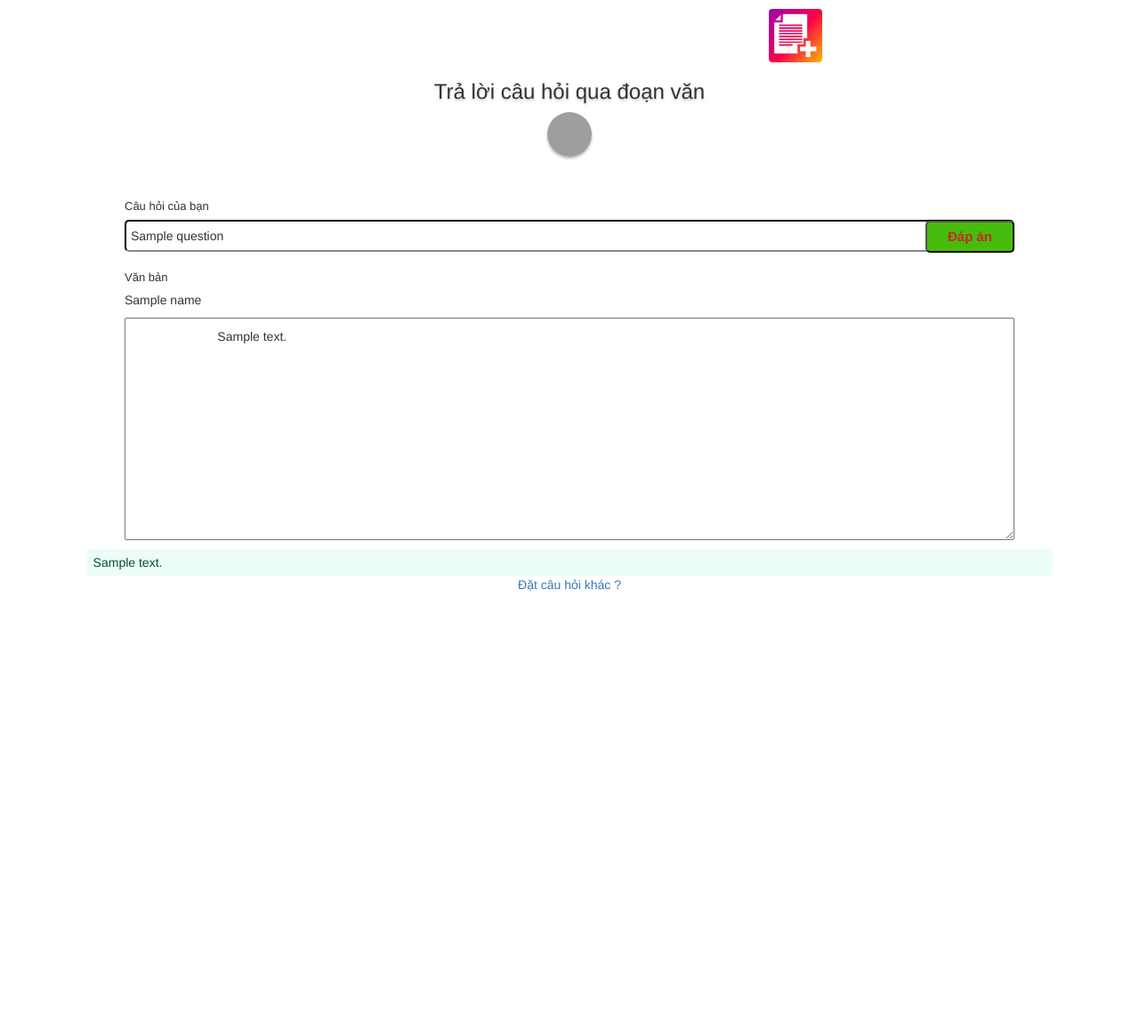
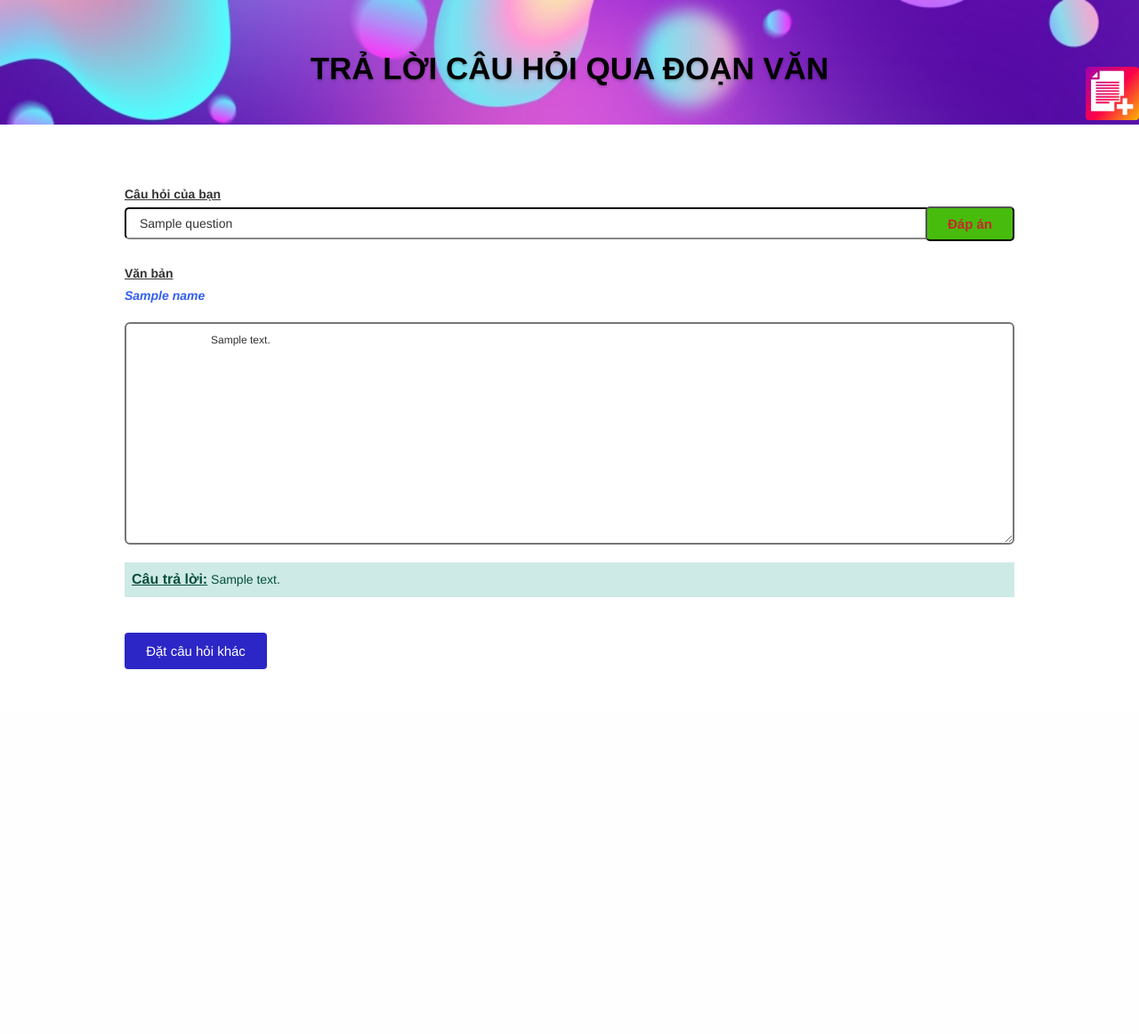
Before and after one commit to tqt-coder/datn, a Flask app: template backend/templates/index.html in a window 1280 px wide. Shown: the whole page at 89% size. After the commit the page ends 752 px from the top, so only its background shows below. Run offline with Flask 3, Linux system fonts and the light colour scheme; the template is opened without the code that fills it: most values are stand-ins (such as "Sample title", 1, 10 or a date in 2020); some libraries are stand-ins or nearby versions; grey boxes are pictures that could not be loaded.

Commit message:
update UI for the question-answering page

```diff
--- a/backend/static/css/style.css
+++ b/backend/static/css/style.css
@@ -3,17 +3,28 @@
 
 html,
 body {
+  font-family: 'Josefin Sans', sans-serif;
+}
+
+* {
+  padding: 0;
   margin: 0;
-  height: 120%;
-  font-family: 'Josefin Sans', sans-serif;
-
 }
 
 a {
   text-decoration: none
 }
 
-.header {}
+.header {
+  background-image: url("../assets/img/header.jpg");
+  position: relative;
+  height: 140px;
+  padding: 20px 10px;
+  margin: 0 0 30px;
+  background-repeat: no-repeat;
+  background-size: cover;
+  display: block;
+}
 
 .logo {
   border-color: transparent;
@@ -21,8 +32,16 @@ a {
   display: block;
   width: 60px;
   position: relative;
-  margin-top: 10px;
-  right: -135%;
+  top: -32%;
+  right: -96%;
+}
+
+.title-header {
+  text-transform: uppercase;
+  font-weight: bold;
+  color: #000;
+  margin-top: 38px;
+  font-size: 35px;
 }
 
 .img-new-file {
@@ -33,10 +52,11 @@ a {
 }
 
 .text {
-  font-size: 13px !important;
+  font-size: 14px !important;
   color: #333;
-  font-weight: 300;
-  margin: 20px 0 5px;
+  font-weight: bold;
+  margin: 28px 0 5px;
+  text-decoration: underline;
 }
 
 .sides,
@@ -50,17 +70,6 @@ a {
   padding: 0% 10% -6px 10%;
   text-align: center;
   text-shadow: 0 2px 3px rgba(0, 0, 0, 0.2)
-}
-
-.author {
-  display: inline-block;
-  width: 50px;
-  height: 50px;
-  border-radius: 50%;
-  background: url(https://i.imgur.com/6DLCsZcb.jpg) center no-repeat;
-  background-size: cover;
-  box-shadow: 0 2px 3px rgba(0, 0, 0, 0.3);
-  margin-bottom: 3px
 }
 
 .info h4,
@@ -116,12 +125,6 @@ a {
   align-items: center;
 }
 
-.space-y-2> :not([hidden])~ :not([hidden]) {
-  --tw-space-y-reverse: 0;
-  margin-top: calc(0.5rem * calc(1 - var(--tw-space-y-reverse)));
-  margin-bottom: calc(0.5rem * var(--tw-space-y-reverse));
-}
-
 .qA {
   display: flex;
   position: relative;
@@ -137,21 +140,20 @@ a {
   outline: none;
   border-color: #333;
   border-width: 2px;
-  padding: 5px;
+  padding: 5px 15px;
 }
 
 .btnCompute {
-  height: 36px;
+  height: 39px;
   border-radius: 5px;
   background: #47bc0d;
   color: #c82828;
   font-weight: bold;
   width: 100px;
-  font-size: 14;
   font-size: 15px;
   position: absolute;
   right: 0%;
-  top: 11%;
+  top: 12%;
 }
 
 .file-name {
@@ -172,12 +174,24 @@ a {
   color: rgb(107 114 128 / var(--tw-text-opacity));
 }
 
+.inputContent::-webkit-scrollbar {
+  display: none;
+}
+
 .inputContent {
+  -ms-overflow-style: none;
+  scrollbar-width: none;
   width: 1000px;
   display: block;
   height: 250px;
-  padding: 10px;
+  padding: 10px 15px;
+  border-radius: 6px;
+  border-width: 2px;
+  margin: 20px 0 0;
+  font-size: 12px;
+  line-height: 1.4;
 }
+
 
 .input-context-hidden {
   width: 1000px;
@@ -189,203 +203,40 @@ a {
 }
 
 .answer {
-  margin-top: 1rem
-    /* 16px */
-  ;
-  display: flex;
-  align-items: baseline;
   --tw-border-opacity: 1;
   --tw-bg-opacity: 1;
   --tw-text-opacity: 1;
-  background-color: rgb(236 253 245/var(--tw-bg-opacity));
+  background-color: #ceeae6;
   border-color: rgb(209 250 229/var(--tw-border-opacity));
   color: rgb(6 78 59/var(--tw-text-opacity));
-  border-radius: 0.375rem;
-  border-width: 1px;
-  padding: 0.5rem 0.75rem;
-  width: 89%;
+  font-size: 14px;
+  padding: 8px
 }
 
-.score {
-  font-family: ui-monospace, SFMono-Regular, Menlo, Monaco, Consolas, "Liberation Mono", "Courier New", monospace;
-  font-size: 0.75rem
-    /* 12px */
-  ;
-  line-height: 1rem
-    /* 16px */
-  ;
-  margin-left: auto;
+.link-question {
+  display: block;
+  margin-top: 40px;
+  text-decoration: none;
+  color: #fff !important;
+  font-size: 15px;
+  background: #2c26c7;
+  width: 160px;
+  text-align: center;
+  padding: 10px;
+  border-radius: 4px;
 }
 
-
-
-.sideBar {
-  --tw-bg-opacity: 1;
-  background-color: rgb(32 33 35 / var(--tw-bg-opacity));
-  max-width: 20rem
-    /* 320px */
-  ;
-  overflow-y: auto;
-  min-width: 20rem
-    /* 320px */
-  ;
+.link-question:hover {
+  text-decoration: none;
 }
 
-/* SideBar */
-.sideBar {
-  --tw-bg-opacity: 1;
-  background-color: rgb(32 33 35 / var(--tw-bg-opacity));
-  max-width: 20rem
-    /* 320px */
-  ;
-  overflow-y: auto;
-  min-width: 20rem
-    /* 320px */
-  ;
+.block-answer {
+  margin: 20px;
+  width: 1000px;
 }
 
-.side {
-  padding: 0.5rem
-    /* 8px */
-  ;
-  display: flex;
-  flex-direction: column;
-  height: 100vh;
+.block-answer__text {
+  text-decoration: underline;
+  font-size: 16px;
+  font-weight: bold;
 }
-
-/* .bar {
-  flex: 1 1 0%;
-} */
-
-/* NewChat */
-.newChat {
-  --tw-border-opacity: 1;
-  border-color: rgb(55 65 81 / var(--tw-border-opacity));
-  border-width: 1px;
-}
-
-.chatRow {
-  border-radius: 0.5rem
-    /* 8px */
-  ;
-  padding-left: 1.25rem
-    /* 20px */
-  ;
-  padding-right: 1.25rem
-    /* 20px */
-  ;
-  padding-top: 0.75rem
-    /* 12px */
-  ;
-  padding-bottom: 0.75rem
-    /* 12px */
-  ;
-  font-size: 0.875rem
-    /* 14px */
-  ;
-  line-height: 1.25rem
-    /* 20px */
-  ;
-  display: flex;
-  align-items: center;
-  justify-content: center;
-  --tw-space-x-reverse: 0;
-  margin-right: calc(0.5rem * var(--tw-space-x-reverse));
-  margin-left: calc(0.5rem * calc(1 - var(--tw-space-x-reverse)));
-  background-color: rgb(55 65 81 / 0.7);
-  cursor: pointer;
-  --tw-text-opacity: 1;
-  color: rgb(209 213 219 / var(--tw-text-opacity));
-  transition-property: all;
-  transition-timing-function: cubic-bezier(0.4, 0, 0.8, 1);
-  transition-duration: 150ms;
-  transition-duration: 200ms;
-}
-
-.iconChat {
-  height: 1rem
-    /* 16px */
-  ;
-  width: 1rem
-    /* 16px */
-  ;
-}
-
-.page {
-  flex: 1 1 0%;
-}
-
-/* Nút ? */
-/**
- * Outer Button styles
- */
-
-.Button {
-  background: transparent;
-  border: 0;
-  border-radius: 0;
-  color: inherit;
-  display: inline-block;
-  font: inherit;
-  height: auto;
-  line-height: 1;
-  margin: 0;
-  padding: 0;
-  position: relative;
-  text-align: center;
-  text-decoration: none;
-  user-select: none;
-}
-
-/**
- * Override default focus styles so we can apply our own.
- * Never do this unless you will replace them!!
- */
-
-.Button:focus {
-  outline: none;
-}
-
-.Button::-moz-focus-inner {
-  border: 0;
-}
-
-.Button-inner {
-  align-items: center;
-  background: #456BD9;
-  border: 2px solid transparent;
-  border-radius: 99em;
-  color: #fff;
-  display: flex;
-  font-weight: 600;
-  height: 2.5em;
-  min-width: 2.5em;
-  padding: 0 1em;
-  position: relative;
-  transition: 0.2s ease;
-  width: 100%;
-  left: 116rem;
-  top: 25px;
-}
-
-.Button:focus .Button-inner {
-  border-color: #fff;
-  box-shadow: 0 0 0 2px #456BD9;
-}
-
-.Button:hover .Button-inner {
-  filter: brightness(1.1);
-}
-
-.Button:active .Button-inner {
-  filter: brightness(0.9);
-}
-
-/**
- * Demo styles
- */
-
-* {
-  box-sizing: border-box;
-  margin: 0;
-}
--- a/backend/templates/index.html
+++ b/backend/templates/index.html
@@ -14,22 +14,15 @@
 
 <body>
     <div class="header">
-        <div class="sides">
-            <a href="/" class="logo">
-                <img class="img-new-file" src="{{ url_for('static',filename='assets/img/new-file.jpg') }}"
-                    alt="New file">
-            </a>
+        <div class="info">
+            <h3 class="title-header">Trả lời câu hỏi qua đoạn văn</h3>
         </div>
-        <div class="info">
-            <h3>Trả lời câu hỏi qua đoạn văn</h3>
-            <div class="meta">
-                <a href="https://twitter.com/nodws" target="_b" class="author"></a><br>
-            </div>
-        </div>
+        <a href="/" class="logo">
+            <img class="img-new-file" src="{{ url_for('static',filename='assets/img/new-file.jpg') }}" alt="New file">
+        </a>
     </div>
     <div className="ClientProvider">
         <div class="homePage">
-
             <form class="space-y-2" action="/answer" method="post">
                 <div class="qA">
                     <p class="text">Câu hỏi của bạn</p>
@@ -43,7 +36,7 @@
                             Văn bản
                         </p>
                         <input type="text" hidden name="filename" value="{{name}}">
-                        <p name="file">{{name}}</p>
+                        <p name="file" class="file-name">{{name}}</p>
                         {% if context != NULL %}
                         <textarea cols="30" rows="10" class="inputContent" placeholder="Văn bản của bạn...">
                         {{context}}
@@ -58,12 +51,12 @@
             </form>
         </div>
         {% if answer != NULL %}
-        <div class="answer">
-            <span>{{answer}}</span>
-        </div>
-        <div>
-            <a href="/success?file={{name}}">
-                Đặt câu hỏi khác ?
+        <div class="block-answer">
+            <p class="answer">
+                <span class="block-answer__text">Câu trả lời:</span> <span> </span>{{answer}}
+            </p>
+            <a href="/success?file={{name}}" class="link-question">
+                Đặt câu hỏi khác
             </a>
         </div>
         {% endif %}
```
Also changed, not shown: backend/static/assets/img/header.jpg (added).
